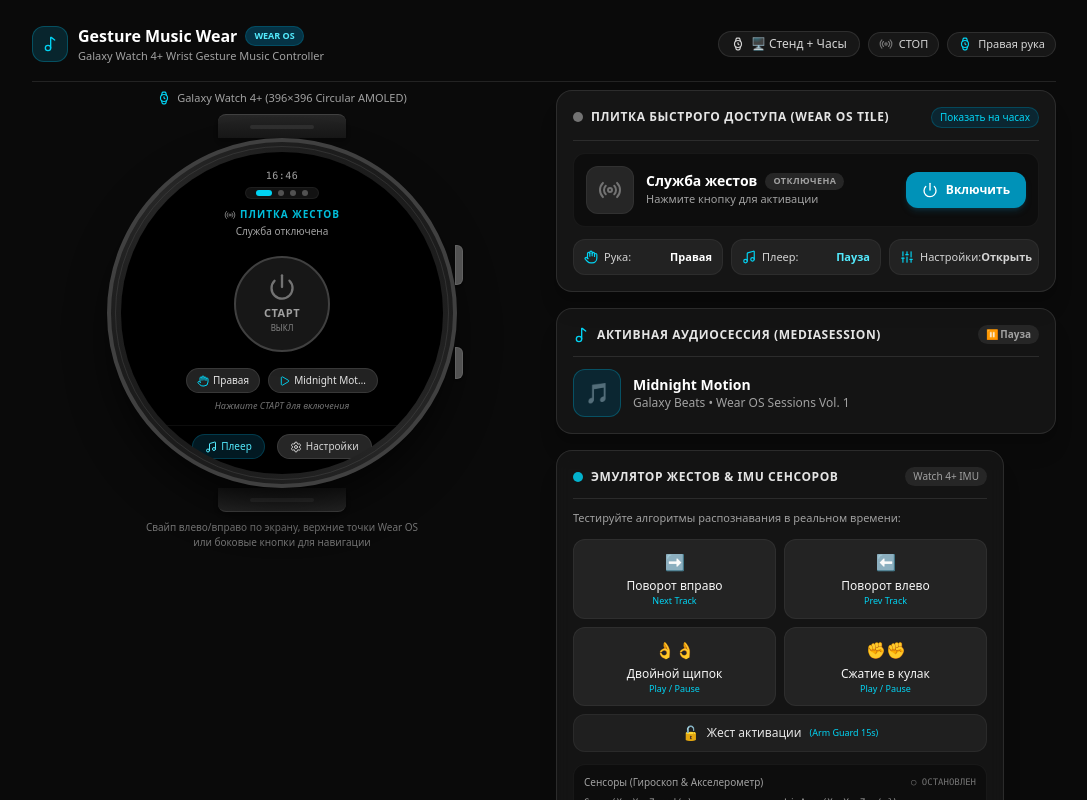
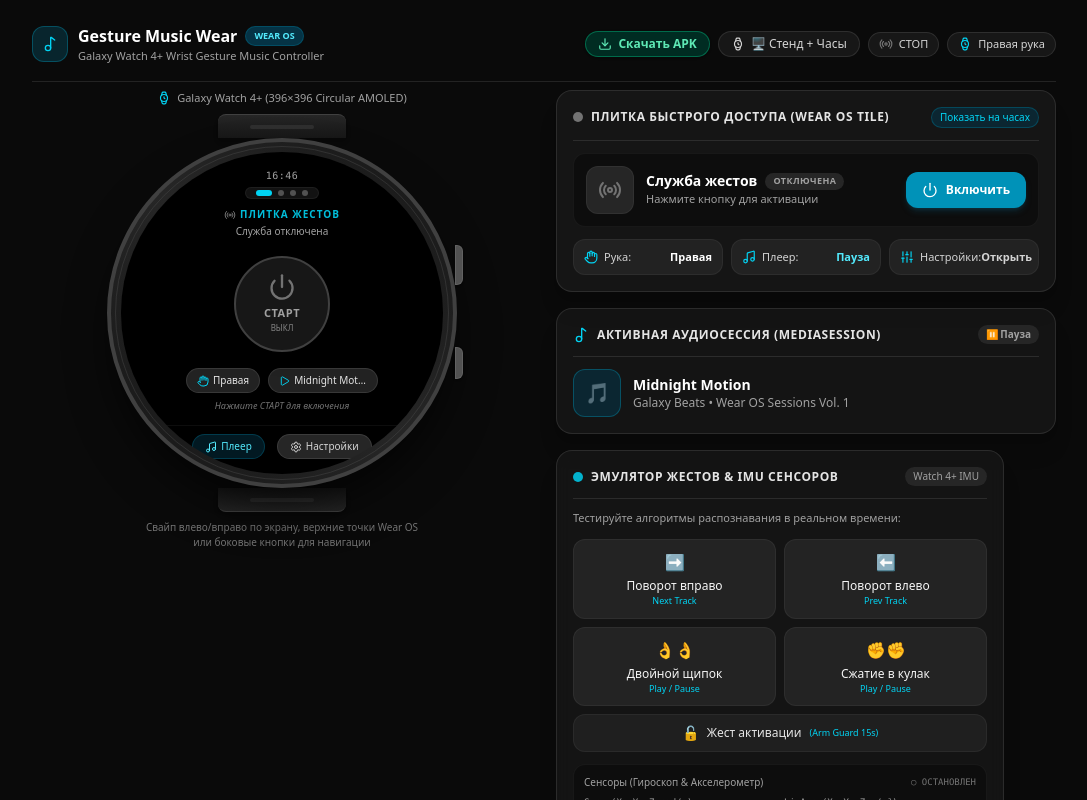
Before and after one commit to serejaishkin/gesture-music-wear, a React (Vite) app: page / in a window 1280 px wide. Shown: the top 800 px of the page, without its empty margins (96-1183 px from the left). Built offline with nearby package versions, Linux system fonts and the light colour scheme.

Commit message:
feat: add direct APK download button
Include a download link for the application APK in the interface and update Gradle configuration for build optimizations.

```diff
--- a/src/App.tsx
+++ b/src/App.tsx
@@ -8,7 +8,7 @@
 import { GestureSimulator } from './ui/components/GestureSimulator';
 import { QuickAccessTileCard } from './ui/components/QuickAccessTileCard';
 import { audioPlayer } from './media/AudioPlayerService';
-import { Watch, Music2, Radio, Info } from 'lucide-react';
+import { Watch, Music2, Radio, Info, Download } from 'lucide-react';
 
 export function App() {
   const [currentScreen, setCurrentScreen] = useState<WatchScreenType>('tile');
@@ -85,6 +85,17 @@
 
         {/* Global status pills & Mode Switcher */}
         <div className="flex items-center gap-2 text-xs flex-wrap">
+          {/* Direct APK Download Button */}
+          <a
+            href="./gesture-music-wear.apk"
+            download="gesture-music-wear.apk"
+            title="Скачать собранный APK пакет (85 КБ)"
+            className="flex items-center gap-1.5 px-3 py-1 rounded-full text-xs font-semibold bg-emerald-950 text-emerald-300 border border-emerald-700/80 hover:bg-emerald-900 transition-all shadow-sm active:scale-95"
+          >
+            <Download className="w-3.5 h-3.5" />
+            <span>Скачать APK</span>
+          </a>
+
           {/* Mode Switcher Button */}
           <button
             type="button"
```
Also changed, not shown: 2 other files (tests, documents, lock files or other folders).
